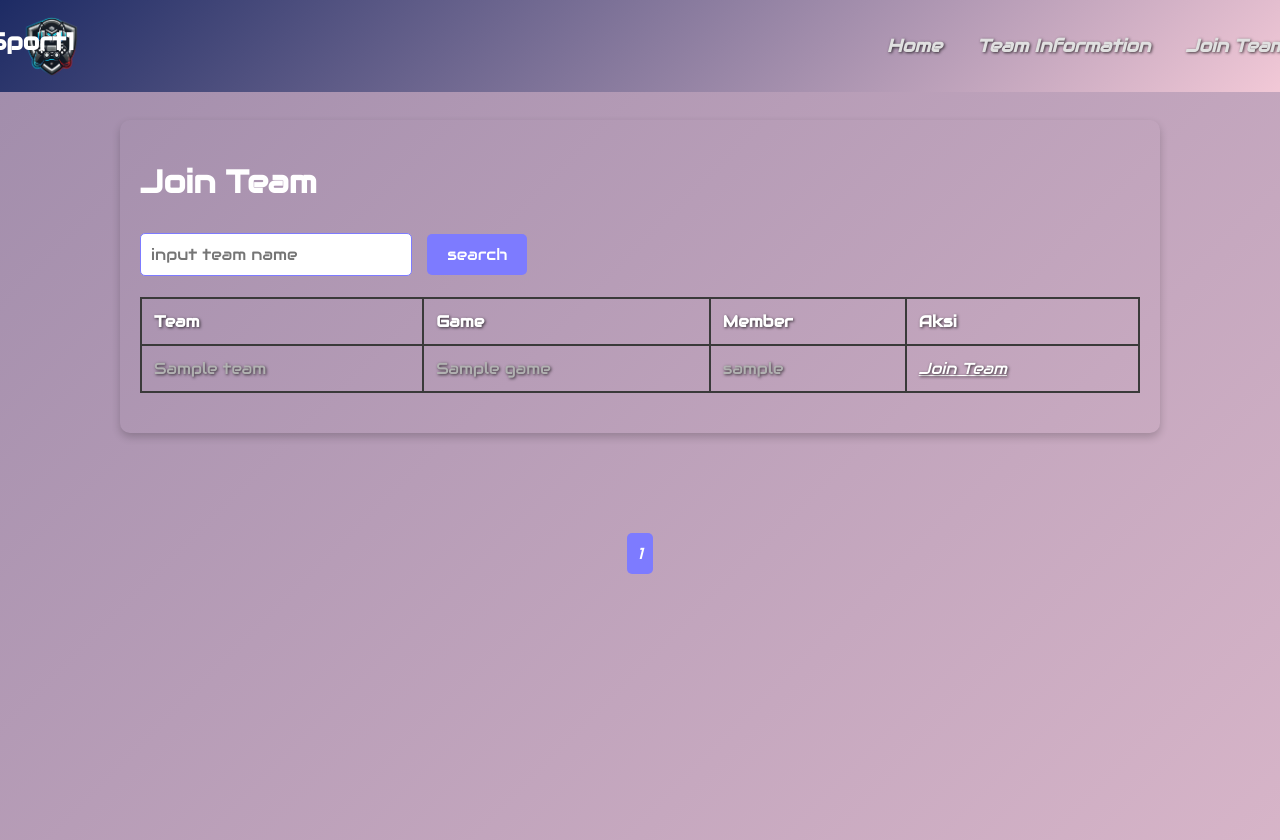
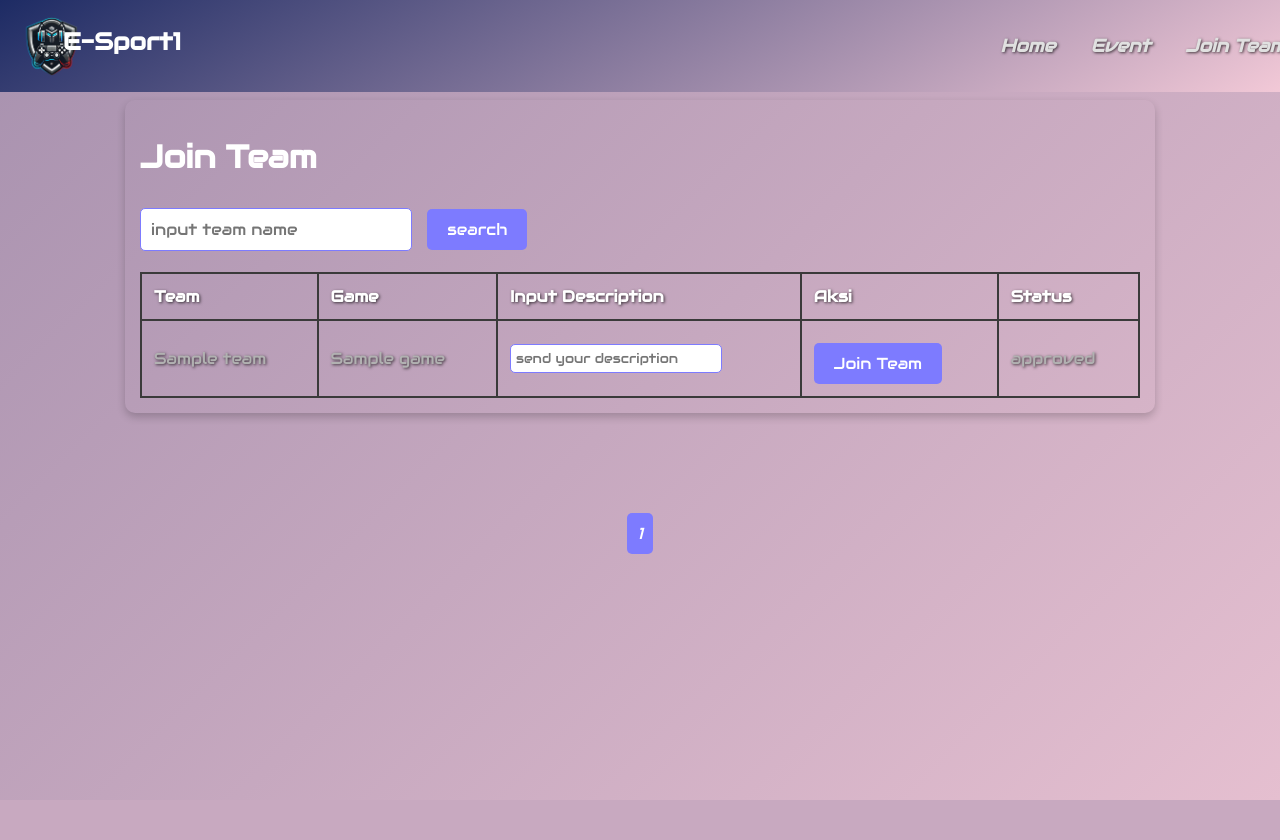
Before and after one commit to salmann17/E-Sport-Web, a PHP site: page /backendMember/dbjointeam.php?idmember=1 in a window 1280 px wide. After the commit the page ends 800 px from the top, so only its background shows below. Run offline with PHP 8.4, Linux system fonts and the light colour scheme; the visitor is signed in with stand-in values (Sample User, id 1); tables that the repository leaves empty or names only in its code hold one stand-in row (values such as "Sample post").

Commit message:
update join proposal member and display status

```diff
--- a/DashboardMember.php
+++ b/DashboardMember.php
@@ -36,7 +36,7 @@
         </div>
         <ul class="nav-links">
             <li><a href="DashboardMember.php">Home</a></li>
-            <li><a href="backendMember/dbteaminformation.php">Team Information</a></li>
+            <li><a href="backendMember/dbevent.php">Event</a></li>
             <li><a href="backendMember/dbjointeam.php?idmember=<?php echo $idmember; ?>">Join Team</a></li>
         </ul>
     </nav>
--- a/backendAdmin/models/joinproposal.php
+++ b/backendAdmin/models/joinproposal.php
@@ -49,5 +49,17 @@
             $stt->bind_param('i', $idmember);
             $stt->execute();
         }
+        public function addProposal($idmember, $idteam, $desc, $status){
+            $stt = $this->mysqli->prepare("insert into join_proposal(idmember, idteam, description, status) values(?,?,?,?)");
+            $stt->bind_param("iiss", $idmember, $idteam, $desc, $status);
+            $stt->execute();
+        }
+        public function checkProposal($idmember, $idteam){
+            $stt = $this->mysqli->prepare("select * from join_proposal where idmember = ? and idteam = ?");
+            $stt->bind_param("ii", $idmember, $idteam);
+            $stt->execute();
+            $result = $stt->get_result();
+            return $result;
+        }
     }
 ?>
--- a/backendMember/css/dbmember.css
+++ b/backendMember/css/dbmember.css
@@ -1,27 +1,23 @@
 @import url('https://fonts.googleapis.com/css2?family=Audiowide&display=swap');
 
 body {
-    height: 100vh;
     background: linear-gradient(135deg, #1d2b64, #f8cdda);
     background-size: 400% 400%;
     animation: gradientAnimation 15s ease infinite;
     color: #fff;
-    padding: 20px;
-    margin: 0;
     font-family: 'Audiowide', cursive;
 }
 .container {
     max-width: 1000px;
     margin: 100px auto;
     background: transparent;
-    padding: 20px;
+    padding: 15px;
     border-radius: 10px;
     box-shadow: 0px 4px 8px rgba(0, 0, 0, 0.2);
 }
 table {
     width: 100%;
     border-collapse: collapse;
-    margin-bottom: 20px;
 }
 
 table th, table td {
@@ -88,6 +84,13 @@ form input[type="text"] {
     width: 250px;
     font-family: 'Audiowide', cursive;
 }
+[type="text"]{
+    font-family: 'Audiowide', cursive;
+    width: 200px;
+    padding: 5px;
+    border-radius: 5px;
+    border: 1px solid #7D7BFF;
+}
 @keyframes gradientAnimation {
     0% { background-position: 0% 50%; }
     50% { background-position: 100% 50%; }
--- a/backendMember/css/navbar.css
+++ b/backendMember/css/navbar.css
@@ -9,7 +9,7 @@
     top: 0;
     left: 0;
     z-index: 1000;
-    background: linear-gradient(135deg, #1d2b64, #f8cdda);
+    background: linear-gradient(150deg, #1d2b64, #f8cdda);
     padding: 15px 20px;
 }
 
@@ -47,7 +47,7 @@
     color: white;
     font-family: 'Audiowide', cursive;
     font-size: 24px;
-    margin-left: -500px;
+    margin-left: -450px;
     margin-top: 11px;
 }
 
--- a/backendMember/css/paging.css
+++ b/backendMember/css/paging.css
@@ -1,10 +1,11 @@
 .pagination {
     display: flex;
     justify-content: center;
+    align-items: center;
     margin-top: 20px;
 }
 .pagination a {
-    padding: 10px;
+    padding: 10px 10px;
     margin: 0 5px;
     text-decoration: none;
     background-color: transparent;
--- a/backendMember/dbjointeam.php
+++ b/backendMember/dbjointeam.php
@@ -7,8 +7,8 @@ if (isset($_GET['idmember'])) {
     exit();
 }
 
-require_once("../backendAdmin/models/teammembers.php");
-$teamMembers = new TeamMembers();
+require_once("../backendAdmin/models/team.php");
+$team = new Team();
 
 $limit = 5;
 $page = isset($_GET['page']) ? $_GET['page'] : 1;
@@ -16,11 +16,11 @@ $offset = ($page - 1) * $limit;
 
 if (isset($_GET['searchteam'])) {
     $searchteam = $_GET['searchteam'];
-    $result = $teamMembers->getTeamMembers($searchteam, $limit, $offset);
-    $total_records = $teamMembers->getTotalTeamMembers($searchteam);
+    $result = $team->getTeam($searchteam, $limit, $offset);
+    $total_records = $team->getTotalTeams($searchteam);
 } else {
-    $result = $teamMembers->getTeamMembers("", $limit, $offset);
-    $total_records = $teamMembers->getTotalTeamMembers();
+    $result = $team->getTeam("", $limit, $offset);
+    $total_records = $team->getTotalTeams();
 }
 $total_pages = ceil($total_records / $limit);
 ?>
@@ -47,7 +47,7 @@ $total_pages = ceil($total_records / $limit);
         </div>
         <ul class="nav-links">
             <li><a href="../DashboardMember.php">Home</a></li>
-            <li><a href="dbteaminformation.php">Team Information</a></li>
+            <li><a href="dbevent.php">Event</a></li>
             <li><a href="dbjointeam.php">Join Team</a></li>
         </ul>
     </nav>
@@ -62,23 +62,34 @@ $total_pages = ceil($total_records / $limit);
         echo "<table><tr>
             <th>Team</th>
             <th>Game</th>
-            <th>Member</th>
-            <th>Aksi</th>";
+            <th>Input Description</th>
+            <th>Aksi</th>
+            <th>Status</th>";
         while ($row = $result->fetch_assoc()) {
             $idteam = $row['idteam'];
-            if (!isset($teams[$idteam])) {
-                $teams[$idteam] = [
-                    'teamname' => $row['teamname'],
-                    'gamename' => $row['gamename'],
-                    'members' => []
-                ];
+
+            echo "<tr>";
+            echo "<td>" . $row['team_name'] . "</td>";
+            echo "<td>" . $row['game_name'] . "</td>";
+            echo "<form action='member/joinproposal_proses.php' method='get'>";
+            echo "<input type='hidden' name='action' value='joinproposal'>";
+            echo "<input type='hidden' name='idmember' value='" . $idmember . "'>";
+            echo "<input type='hidden' name='idteam' value='" . $idteam . "'>";
+            echo "<td><input type='text' name='desc' placeholder='send your description'></td>";
+            echo "<td><input type='submit' class='btn-add' value='Join Team'></td>";
+            echo "</form>";
+
+            require_once("../backendAdmin/models/joinproposal.php");
+            $proposal = new Proposal();
+            $result2 = $proposal->checkProposal($idmember, $idteam);
+            $status = '';
+            if ($result2->num_rows > 0) {
+                while ($row2 = $result2->fetch_assoc()) {
+                    $status = $row2['status'];
+                }
             }
-            $teams[$idteam]['members'][] = $row['username'];
-            echo "<tr>";
-            echo "<td>" . $row['teamname'] . "</td>";
-            echo "<td>" . $row['gamename'] . "</td>";
-            echo "<td>" . implode(", ", $teams[$idteam]['members']) . "</td>";
-            echo "<td><a href='member/joinproposal_proses.php?action=joinproposal=" . "idmember=" . $row['idmember'] . "'>Join Team</a></td>";
+            echo "<td>" . ($status != '' ? $status : ' ') . "</td>";
+            echo "</tr>";
         }
         echo "</table>"
         ?>
```
Also changed, not shown: backendMember/member/joinproposal_proses.php (+28 -0 lines), backendMember/dbevent.php (added), backendMember/dbteaminformation.php (deleted).
